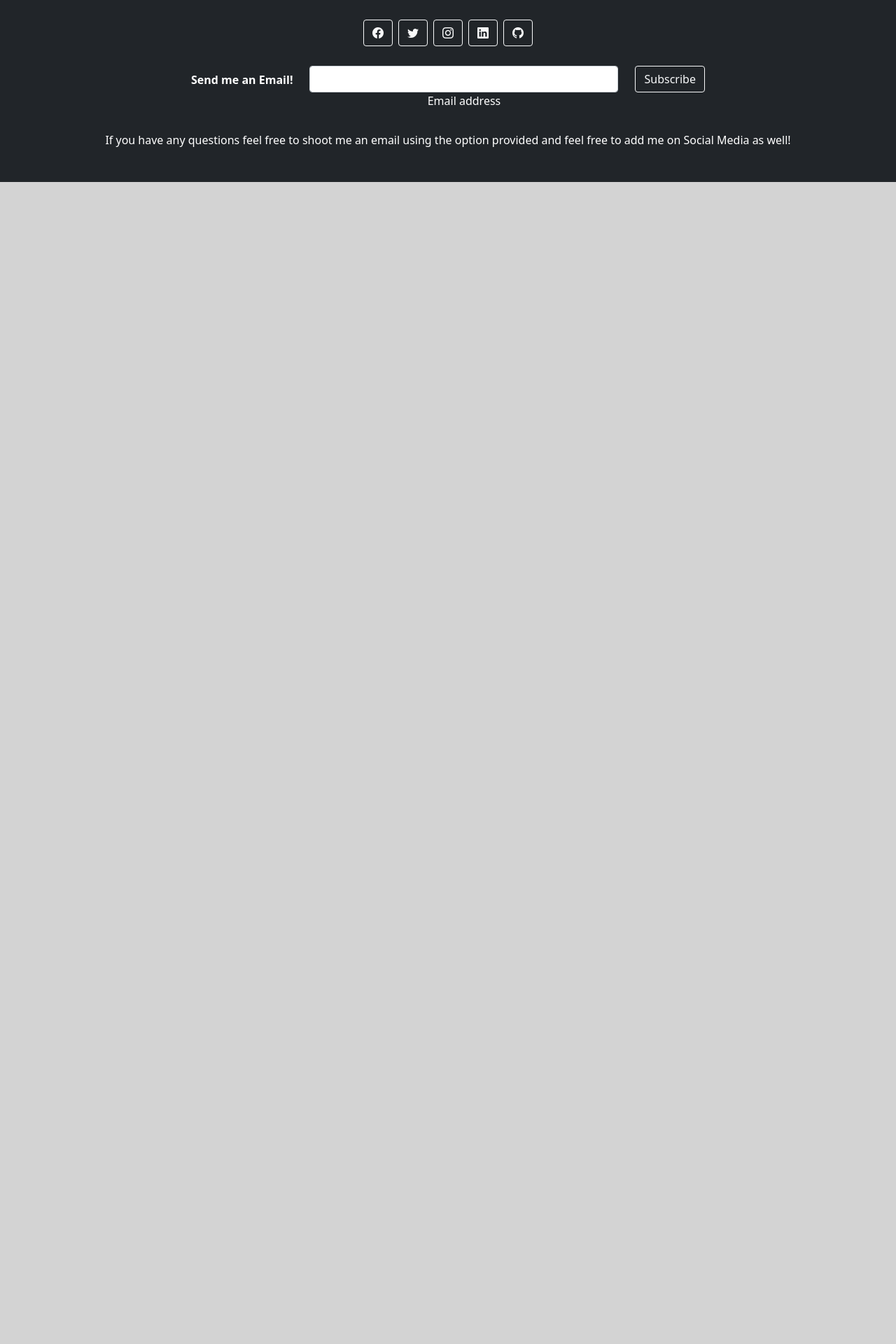
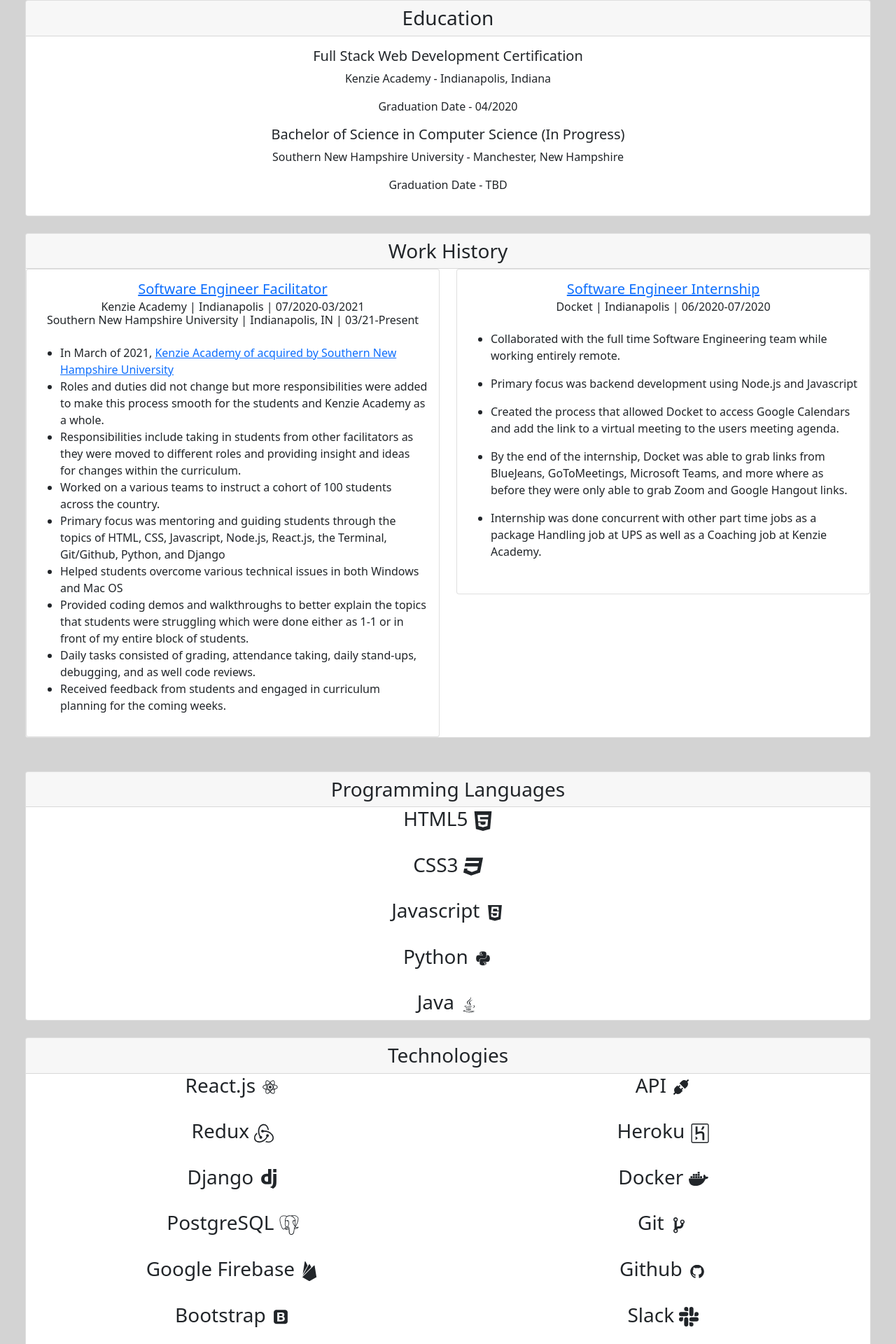
Before and after one commit to Oejay94/portfolio_page, a React (Create React App) app: page /resume in a window 1280 px wide. Shown: the part 482-2402 px from the top of the page at 70% size. Before the commit the page ends 800 px from the top, so only its background shows below. Built offline with nearby package versions, Linux system fonts and the light colour scheme.

Commit message:
finished resume section of site along with minor styling updates.

```diff
--- a/package.json
+++ b/package.json
@@ -12,6 +12,7 @@
     "react": "^17.0.2",
     "react-bootstrap": "^2.1.2",
     "react-dom": "^17.0.2",
+    "react-icons": "^4.3.1",
     "react-router-dom": "^6.2.1",
     "react-scripts": "5.0.0",
     "web-vitals": "^2.1.4"
--- a/src/App.js
+++ b/src/App.js
@@ -3,6 +3,7 @@
 import './App.css';
 
 import HomePage from './Pages/homePage';
+import ResumePage from './Pages/resumePage';
 import Header from './Layout/Header';
 import NavBar from './Layout/NavBar';
 import Footer from './Layout/Footer';
@@ -15,6 +16,9 @@
       <Routes>
         <Route path="/" element={<HomePage />} />
       </Routes>
+      <Routes>
+        <Route path='/resume' element={<ResumePage />} />
+      </Routes>
       <Footer />
     </div>
   );
--- a/src/Components/Home/Intro.js
+++ b/src/Components/Home/Intro.js
@@ -1,22 +1,25 @@
 import React from "react";
-import { Card } from "react-bootstrap";
+import { Card, Container } from "react-bootstrap";
 
 export default function IntroCard() {
   return (
+    <Container fluid>
       <Card>
         <Card.Header as="h3">About Me</Card.Header>
         <Card.Body>
           <Card.Text>
             My name is Joseph, but I go by Joey. I'm a certified Front End
-          Developer and Full Stack Software Developer thanks to Kenzie Academy.
-          My time as developer has been an exciting one and while I've learned a
-          lot, I am always looking into new technologies and programming
-          languages so I can build projects on my own time. In fact, one of my
-          biggest goals as a developer is to create my own video game! <br />{" "}
-          <br /> Some of the things I do in my spare time is reading, gaming,
-          playing music, cooking, and hanging out with friends and family!
+            Developer and Full Stack Software Developer thanks to Kenzie
+            Academy. My time as developer has been an exciting one and while
+            I've learned a lot, I am always looking into new technologies and
+            programming languages so I can build projects on my own time. In
+            fact, one of my biggest goals as a developer is to create my own
+            video game! <br /> <br /> Some of the things I do in my spare time
+            is reading, gaming, playing music, cooking, and hanging out with
+            friends and family!
           </Card.Text>
         </Card.Body>
       </Card>
+    </Container>
   );
 }
--- /dev/null
+++ b/src/Components/Resume/Education.js
@@ -0,0 +1,26 @@
+import React from "react";
+import { Card, Container } from "react-bootstrap";
+
+const Education = () => {
+  return (
+    <Container fluid>
+      <Card className="EducationCard">
+        <Card.Header as="h3">Education</Card.Header>
+        <Card.Body className="EducationBody">
+          <Card.Text>
+            <h5>Full Stack Web Development Certification</h5>
+            <p>Kenzie Academy - Indianapolis, Indiana</p>
+            <p>Graduation Date - 04/2020</p>
+          </Card.Text>
+          <Card.Text>
+            <h5>Bachelor of Science in Computer Science (In Progress)</h5>
+            <p>Southern New Hampshire University - Manchester, New Hampshire</p>
+            <p>Graduation Date - TBD</p>
+          </Card.Text>
+        </Card.Body>
+      </Card>
+    </Container>
+  );
+};
+
+export default Education;
--- /dev/null
+++ b/src/Components/Resume/Skills.js
@@ -0,0 +1,131 @@
+import React from "react";
+import { Container, Row, Col, Card } from "react-bootstrap";
+import { ImHtmlFive, ImCss3 } from "react-icons/im";
+import {
+  DiJavascript,
+  DiPython,
+  DiJava,
+  DiReact,
+  DiBootstrap,
+  DiGitBranch,
+  DiGithubBadge,
+} from "react-icons/di";
+import {
+  SiRedux,
+  SiDjango,
+  SiPostgresql,
+  SiFirebase,
+  SiSemanticuireact,
+  SiHeroku,
+  SiDocker,
+  SiSlack,
+} from "react-icons/si";
+import { AiFillApi, AiFillVideoCamera } from "react-icons/ai";
+
+const ProgLang = () => {
+  return (
+    <Container fluid>
+      <Card>
+        <Card.Header as="h3">Programming Languages</Card.Header>
+        <Row xs sm md lg xl>
+          <Col xs sm md lg xl>
+            <h3>
+              HTML5 <ImHtmlFive />
+            </h3>
+            <br />
+            <h3>
+              CSS3 <ImCss3 />
+            </h3>
+            <br />
+            <h3>
+              Javascript <DiJavascript />
+            </h3>
+            <br />
+            <h3>
+              Python <DiPython />
+            </h3>
+            <br />
+            <h3>
+              Java <DiJava />
+            </h3>
+          </Col>
+        </Row>
+      </Card>
+    </Container>
+  );
+};
+
+const TechStack = () => {
+  return (
+    <Container fluid>
+      <Card>
+        <Card.Header as="h3">Technologies</Card.Header>
+        <Row xs sm md lg xl>
+          <Col xs sm md lg xl>
+            <h3>
+              React.js <DiReact />
+            </h3>
+            <br />
+            <h3>
+              Redux <SiRedux />
+            </h3>
+            <br />
+            <h3>
+              Django <SiDjango />
+            </h3>
+            <br />
+            <h3>
+              {" "}
+              PostgreSQL <SiPostgresql />
+            </h3>
+            <br />
+            <h3>
+              Google Firebase <SiFirebase />
+            </h3>
+            <br />
+            <h3>
+              Bootstrap <DiBootstrap />
+            </h3>
+            <br />
+            <h3>
+              Semantic UI <SiSemanticuireact />
+            </h3>
+            <br />
+          </Col>
+          <Col xs sm md lg xl>
+            <h3>
+              API <AiFillApi />
+            </h3>
+            <br />
+            <h3>
+              Heroku <SiHeroku />
+            </h3>
+            <br />
+            <h3>
+              Docker <SiDocker />
+            </h3>
+            <br />
+            <h3>
+              Git <DiGitBranch />
+            </h3>
+            <br />
+            <h3>
+              Github <DiGithubBadge />
+            </h3>
+            <br />
+            <h3>
+              Slack <SiSlack />
+            </h3>
+            <br />
+            <h3>
+              Zoom <AiFillVideoCamera />
+            </h3>
+          </Col>
+        </Row>
+      </Card>
+      <br />
+    </Container>
+  );
+};
+
+export { ProgLang, TechStack };
--- /dev/null
+++ b/src/Components/Resume/WorkHistory.js
@@ -0,0 +1,134 @@
+import React from "react";
+import Card from "react-bootstrap/Card";
+
+import "../../Styles/WorkHistory.css"
+
+const CurrentJob = () => {
+  return (
+    <>
+      <Card>
+        <Card.Body>
+          <Card.Title>
+            <a
+              href="https://www.kenzie.academy/community/team-kenzie/"
+              target="_blank"
+              rel="noopener noreferrer"
+            >
+              {" "}
+              Software Engineer Facilitator
+            </a>
+          </Card.Title>
+          <Card.Subtitle>
+            Kenzie Academy | Indianapolis | 07/2020-03/2021
+            <br />
+            Southern New Hampshire University | Indianapolis, IN | 03/21-Present
+          </Card.Subtitle>
+          <br />
+          <Card.Text as="div">
+            <ul>
+              <li>
+                In March of 2021,{" "}
+                <a
+                  href="https://www.snhu.edu/about-us/newsroom/2021/03/kenzie-academy"
+                  target="_blank"
+                  rel="noopener noreferrer"
+                >
+                  Kenzie Academy of acquired by Southern New Hampshire
+                  University
+                </a>
+              </li>
+              <li>
+                Roles and duties did not change but more responsibilities were
+                added to make this process smooth for the students and Kenzie
+                Academy as a whole.
+              </li>
+              <li>
+                Responsibilities include taking in students from other
+                facilitators as they were moved to different roles and providing
+                insight and ideas for changes within the curriculum.
+              </li>
+              <li>
+                Worked on a various teams to instruct a cohort of 100 students
+                across the country.
+              </li>
+              <li>
+                Primary focus was mentoring and guiding students through the
+                topics of HTML, CSS, Javascript, Node.js, React.js, the
+                Terminal, Git/Github, Python, and Django
+              </li>
+              <li>
+                Helped students overcome various technical issues in both
+                Windows and Mac OS
+              </li>
+              <li>
+                Provided coding demos and walkthroughs to better explain the
+                topics that students were struggling which were done either as
+                1-1 or in front of my entire block of students.
+              </li>
+              <li>
+                Daily tasks consisted of grading, attendance taking, daily
+                stand-ups, debugging, and as well code reviews.
+              </li>
+              <li>
+                Received feedback from students and engaged in curriculum
+                planning for the coming weeks.
+              </li>
+            </ul>
+          </Card.Text>
+        </Card.Body>
+      </Card>
+    </>
+  );
+};
+
+const PreviousJob = () => {
+  return (
+    <>
+      <Card>
+        <Card.Body>
+          <Card.Title>
+            <a
+              href="https://www.dockethq.com/"
+              target="_blank"
+              rel="noopener noreferrer"
+            >
+              Software Engineer Internship
+            </a>
+          </Card.Title>
+          <Card.Subtitle>Docket | Indianapolis | 06/2020-07/2020</Card.Subtitle>
+          <br />
+          <Card.Text>
+            <ul>
+              <li>
+                <p>Collaborated with the full time Software Engineering team while
+                working entirely remote.</p>
+              </li>
+              <li>
+                <p>Primary focus was backend development using Node.js and
+                Javascript</p>
+              </li>
+              <li>
+                <p>Created the process that allowed Docket to access Google
+                Calendars and add the link to a virtual meeting to the users
+                meeting agenda.</p>
+              </li>
+              <li>
+                <p>By the end of the internship, Docket was able to grab links from
+                BlueJeans, GoToMeetings, Microsoft Teams, and more where as
+                before they were only able to grab Zoom and Google Hangout
+                links.</p>
+
+              </li>
+              <li>
+                <p>Internship was done concurrent with other part time jobs as a package Handling job at
+                UPS as well as a Coaching job at Kenzie Academy.</p>
+              </li>
+            </ul>
+          </Card.Text>
+        </Card.Body>
+      </Card>
+    </>
+  );
+};
+
+export {CurrentJob, PreviousJob};
--- /dev/null
+++ b/src/Layout/WorkHistoryCard.js
@@ -0,0 +1,25 @@
+import React from "react";
+import { Container, Row, Col, Card } from "react-bootstrap";
+
+import { CurrentJob, PreviousJob } from "../Components/Resume/WorkHistory";
+
+const WorkHistoryCard = () => {
+  return (
+    <Container fluid>
+      <Card>
+        <Card.Header as="h3">Work History</Card.Header>
+        <Row xs={1} md={2}>
+          <Col>
+            <CurrentJob />
+          </Col>
+          <Col>
+            <PreviousJob />
+          </Col>
+        </Row>
+      </Card>
+      <br />
+    </Container>
+  );
+};
+
+export default WorkHistoryCard
--- /dev/null
+++ b/src/Pages/resumePage.js
@@ -0,0 +1,38 @@
+import React from "react";
+import { Container, Row, Col } from "react-bootstrap";
+
+import Education from "../Components/Resume/Education";
+import { ProgLang, TechStack } from "../Components/Resume/Skills";
+import WorkHistoryCard from "../Layout/WorkHistoryCard";
+
+const ResumePage = () => {
+  return (
+    <Container fluid>
+      <Row>
+        <Col>
+          <Education />
+        </Col>
+      </Row>
+      <br />
+      <Row>
+        <Col>
+          <WorkHistoryCard />
+        </Col>
+      </Row>
+      <br />
+      <Row>
+        <Col>
+          <ProgLang />
+        </Col>
+      </Row>
+      <br />
+      <Row>
+        <Col>
+          <TechStack />
+        </Col>
+      </Row>
+    </Container>
+  );
+};
+
+export default ResumePage;
--- /dev/null
+++ b/src/Styles/WorkHistory.css
@@ -0,0 +1,8 @@
+ul {
+    display: inline-block;
+  }
+
+  li {
+    text-align: left;
+    font-size: medium;
+  }
```
Also changed, not shown: 1 other file (tests, documents, lock files or other folders). Lines whose indentation alone changed are shown as unchanged.
